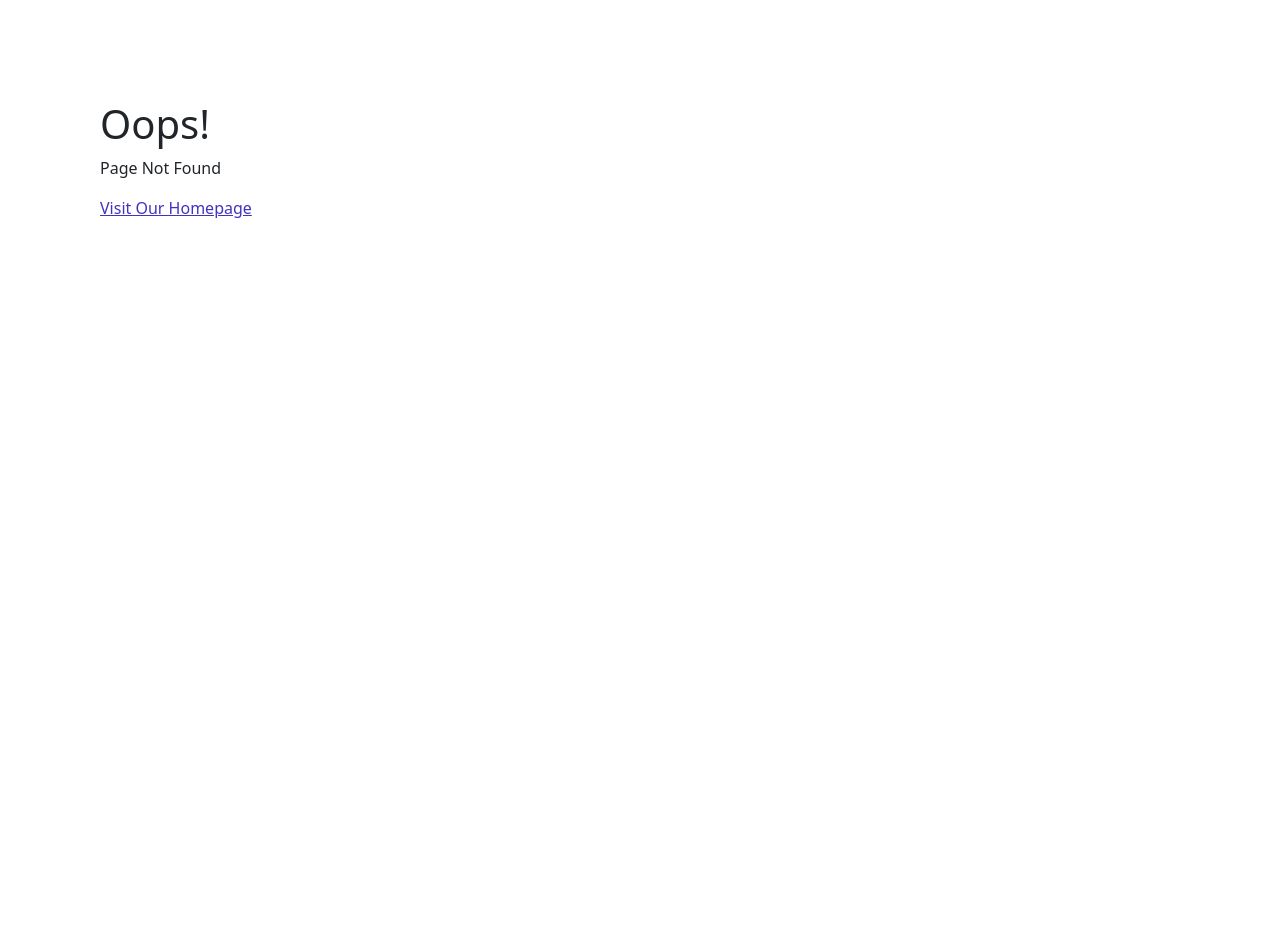
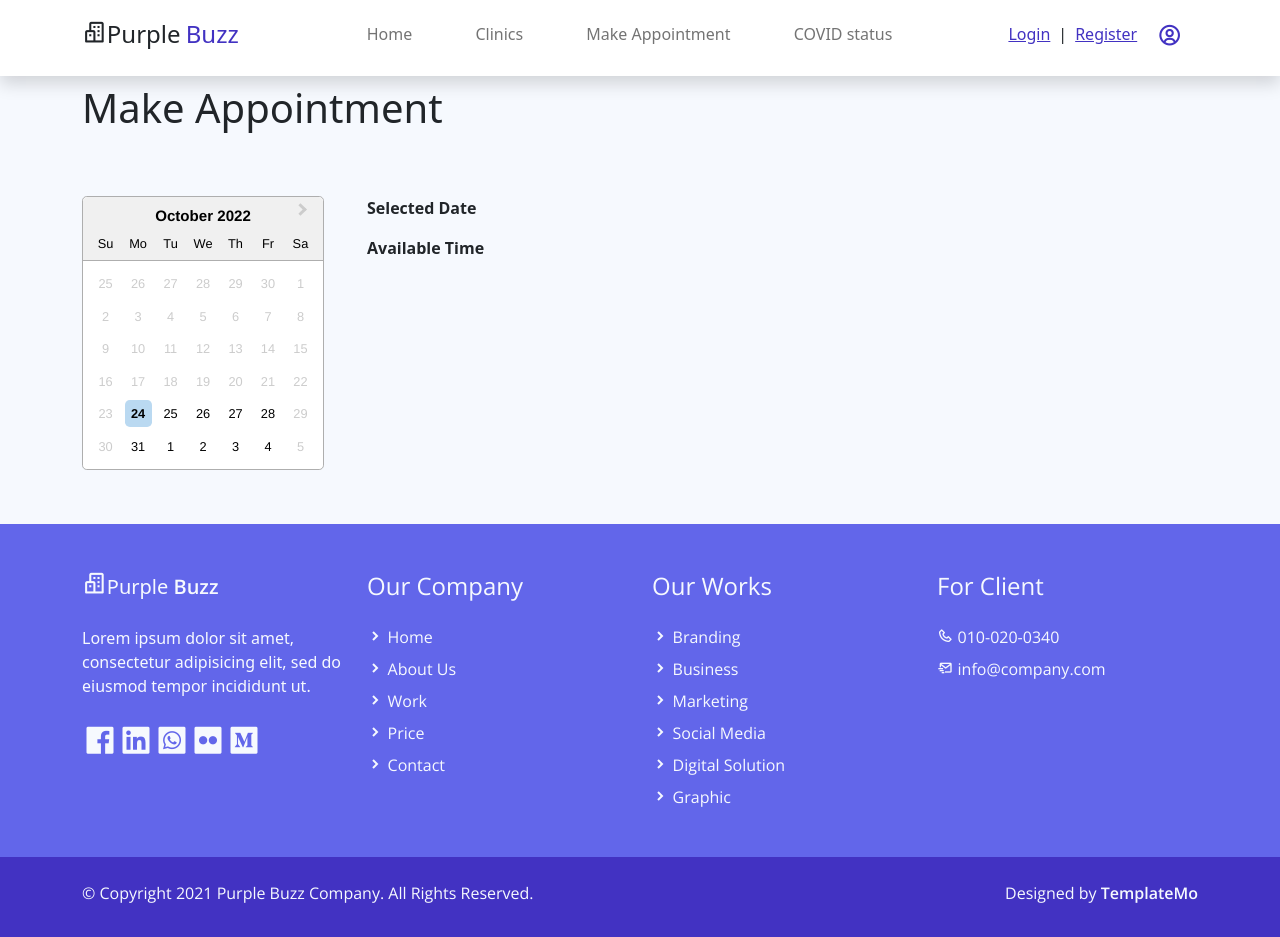
Before and after one commit to cheyanniee/GECO_Covid19, a React (Create React App) app in the folder frontend/: page /makeAppt in a window 1280 px wide. Before the commit this address had no page. Before the commit the page ends 800 px from the top, so only its background shows below. Built offline with nearby package versions, Linux system fonts and the light colour scheme.

Commit message:
installed react-datepicker

```diff
--- a/frontend/package.json
+++ b/frontend/package.json
@@ -3,12 +3,17 @@
   "version": "0.1.0",
   "private": true,
   "dependencies": {
+    "@emotion/react": "^11.10.4",
+    "@emotion/styled": "^11.10.4",
+    "@mui/lab": "^5.0.0-alpha.104",
+    "@mui/material": "^5.10.10",
     "@testing-library/jest-dom": "^5.16.5",
     "@testing-library/react": "^13.4.0",
     "@testing-library/user-event": "^13.5.0",
     "axios": "^0.27.2",
     "formik": "^2.2.9",
     "react": "^18.2.0",
+    "react-datepicker": "^4.8.0",
     "react-dom": "^18.2.0",
     "react-router-dom": "^6.4.0",
     "react-scripts": "5.0.1",
--- a/frontend/src/App.js
+++ b/frontend/src/App.js
@@ -13,6 +13,7 @@ import Unauthorized from "./components/Unauthorized";
 import Layout from "./components/Layout";
 import Missing from "./components/Missing";
 import ClinicsPage from "./pages/ClinicsPage";
+import MakeAppointment from "./pages/MakeAppointment";
 
 function App() {
   return (
@@ -30,11 +31,12 @@ function App() {
             <Route path="/" element={<Home />}></Route>
             <Route path="/register" element={<Register />}></Route>
             <Route path="/login" element={<Login />}></Route>
-            <Route path="/userDetails" element={<UserDetails />}></Route>
             <Route path="/clinics" element={<ClinicsPage />}></Route>
             <Route path="/unauthorized" element={<Unauthorized />}></Route>
 
             {/* protected routes */}
+            <Route path="/userDetails" element={<UserDetails />}></Route>
+            <Route path="/makeAppt" element={<MakeAppointment />}></Route>
 
             {/* catch all */}
             <Route path="*" element={<Missing />} />
--- a/frontend/src/components/Header.js
+++ b/frontend/src/components/Header.js
@@ -39,14 +39,14 @@ const Header = () => {
                   Home
                 </Link>
               </li>
-              <li className="nav-item">
+              {/* <li className="nav-item">
                 <Link
                   className="nav-link btn-outline-primary rounded-pill px-3"
                   to="/about"
                 >
                   About
                 </Link>
-              </li>
+              </li> */}
               <li className="nav-item">
                 <Link
                   className="nav-link btn-outline-primary rounded-pill px-3"
@@ -58,9 +58,9 @@ const Header = () => {
               <li className="nav-item">
                 <Link
                   className="nav-link btn-outline-primary rounded-pill px-3"
-                  to="/pricing"
+                  to="/makeAppt"
                 >
-                  Pricing
+                  Make Appointment
                 </Link>
               </li>
               <li className="nav-item">
@@ -68,7 +68,7 @@ const Header = () => {
                   className="nav-link btn-outline-primary rounded-pill px-3"
                   to="/contact"
                 >
-                  Contact
+                  COVID status
                 </Link>
               </li>
             </ul>
--- /dev/null
+++ b/frontend/src/pages/MakeAppointment.js
@@ -0,0 +1,51 @@
+import React, { useState } from "react";
+import Footer from "../components/Footer";
+import Header from "../components/Header";
+import DatePicker from "react-datepicker";
+import "react-datepicker/dist/react-datepicker.css";
+
+const MakeAppointment = () => {
+  const [selectedDate, setSelectedDate] = useState();
+  const [hours, setHours] = useState();
+  const [minutes, setMinutes] = useState();
+  console.log(selectedDate);
+  console.log(selectedDate?.toDateString());
+  return (
+    <>
+      <Header />
+      <section className="bg-light w-100">
+        <div className="container">
+          <div className="row d-flex align-items-start py-2">
+            <h1>Make Appointment</h1>
+          </div>
+          <div className="row d-flex align-items-start py-5">
+            <div className="col-lg-3 text-start">
+              <DatePicker
+                selected={selectedDate}
+                onChange={(date) => setSelectedDate(date)}
+                dateFormat="Pp"
+                minDate={new Date()}
+                maxDate={new Date("2022/11/23")}
+                filterDate={(date) =>
+                  date.getDay() !== 6 && date.getDay() !== 0
+                }
+                /* showTimeSelect
+                timeIntervals={60} */
+                /* monthsShown={2} */
+                inline
+              />
+            </div>
+            <div className="col-lg-3 text-start">
+              <strong>Selected Date</strong>
+              <p>{selectedDate?.toDateString()}</p>
+              <strong>Available Time</strong>
+            </div>
+          </div>
+        </div>
+      </section>
+      <Footer />
+    </>
+  );
+};
+
+export default MakeAppointment;
--- a/frontend/src/pages/Register.js
+++ b/frontend/src/pages/Register.js
@@ -9,23 +9,18 @@ import { useNavigate } from "react-router-dom";
 const Register = () => {
   const [errMsg, setErrMsg] = useState("");
   const navigate = useNavigate();
-  const onSubmit = (values, actions) => {
-    console.log(values);
-    postToDB(values);
-    actions.resetForm();
-  };
-
-  const postToDB = async (params) => {
-    console.log("Params before writing:", params);
+  const onSubmit = async (values, actions) => {
+    console.log("params: ", values);
     try {
-      const response = await axios.post(REGISTER_ENDPOINT, params);
+      const response = await axios.post(REGISTER_ENDPOINT, values);
       console.log(response.data);
+      actions.resetForm();
       navigate("/login", {
-        state: { message: "Register successful! Please Login to continue" },
+        state: { message: "Registration successful! Please Login to continue" },
       });
     } catch (error) {
       console.log(error);
-      setErrMsg(error.data);
+      setErrMsg(error.response.data.message);
     }
   };
   const inputRef = useRef();
@@ -327,7 +322,7 @@ const Register = () => {
               </div>
               {/* End Input Postal code */}
               <div className="col-md-12 col-12 m-auto text-end">
-                <em className="text-error">{errMsg}</em>
+                <em className="text-error px-3">{errMsg}</em>
                 <button
                   disabled={isSubmitting}
                   type="submit"
```
Also changed, not shown: 1 other file (tests, documents, lock files or other folders).
